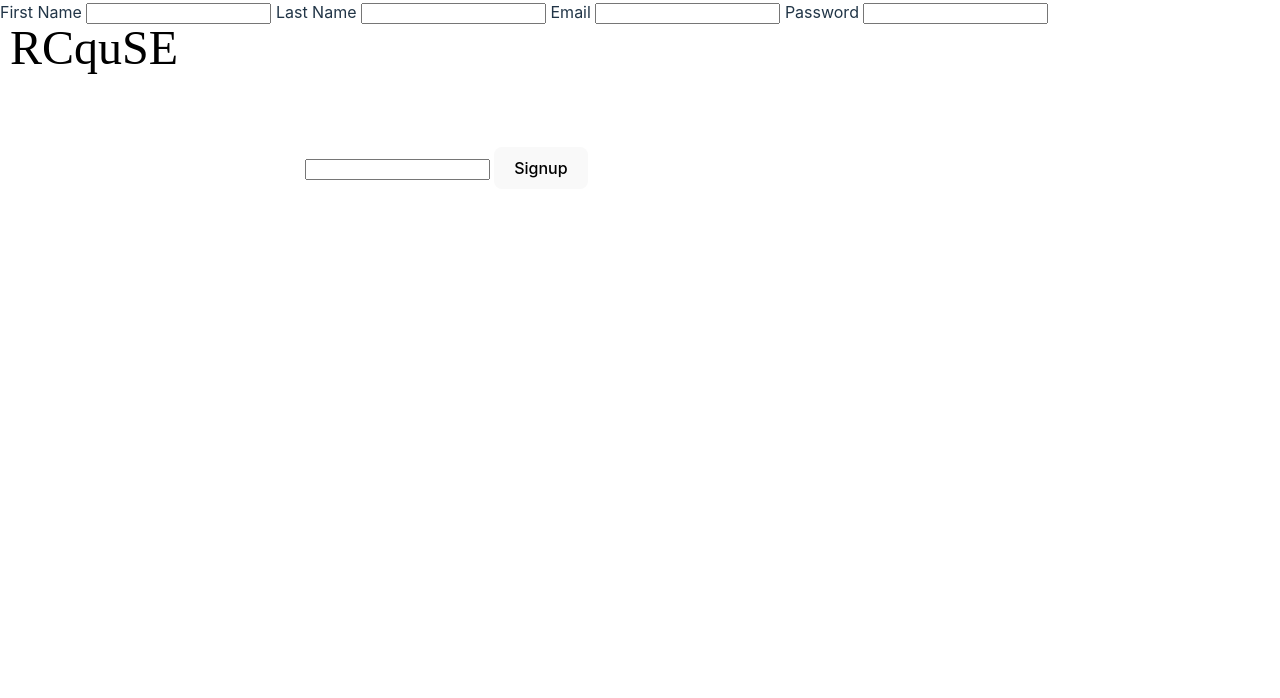
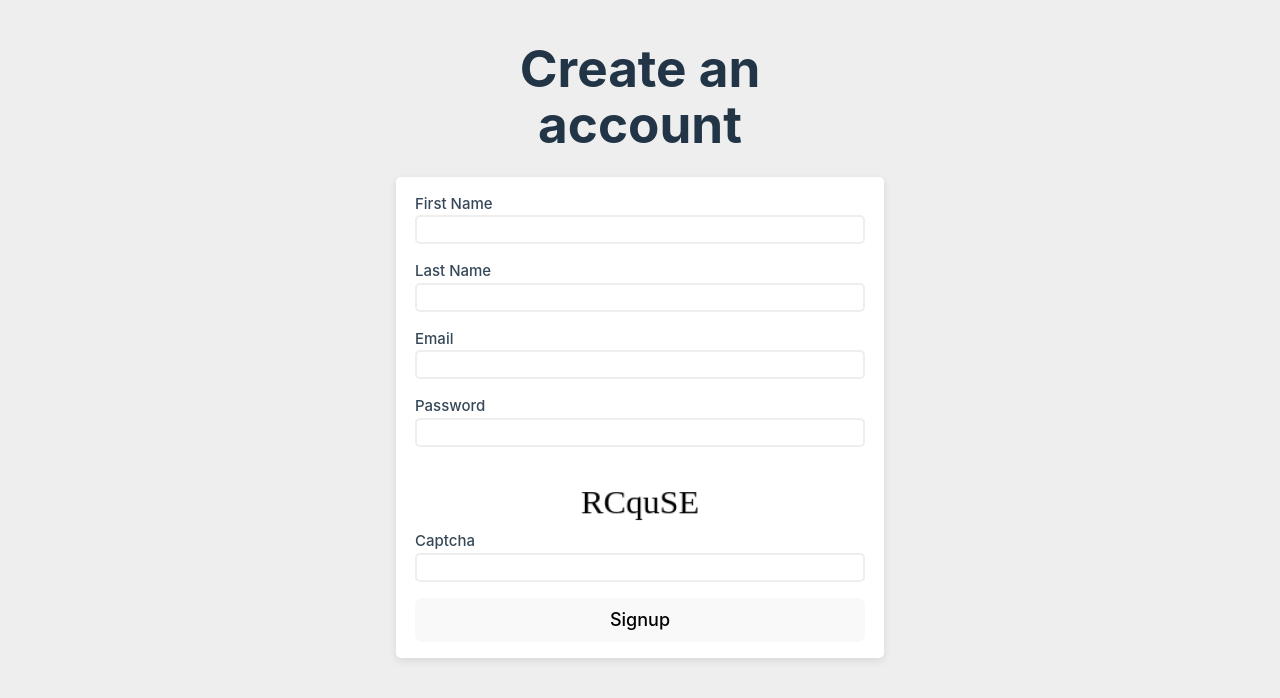
Before and after one commit to madebyaman/are-you-human, a website built with Vite: page index.html in a window 1280 px wide. Built offline with nearby package versions, Linux system fonts and the light colour scheme.

Commit message:
styling 💅🏼

```diff
--- a/index.html
+++ b/index.html
@@ -7,25 +7,21 @@
     <title>Vite + TS</title>
   </head>
   <body>
+    <div class="heading">
+      <h1>Create an account</h1>
+    </div>
     <form class="signup-form">
-      <label>
-        First Name
-        <input type="text" name="firstName" />
-      </label>
-      <label>
-        Last Name
-        <input type="text" name="lastName" />
-      </label>
-      <label>
-        Email
-        <input type="email" name="email" />
-      </label>
-      <label>
-        Password
-        <input type="password" name="password" />
-      </label>
-      <canvas id="captcha"></canvas>
-      <input type="text" name="captcha" />
+      <label for="firstName"> First Name </label>
+      <input type="text" name="firstName" id="firstName" />
+      <label for="lastName"> Last Name </label>
+      <input type="text" name="lastName" id="lastName" />
+      <label htmlFor="email"> Email </label>
+      <input type="email" id="email" name="email" />
+      <label for="password"> Password </label>
+      <input type="password" id="password" name="password" />
+      <canvas id="captcha" width="400px" height="60px"></canvas>
+      <label for="captcha">Captcha</label>
+      <input type="text" name="captcha" id="captcha" required />
       <button type="submit">Signup</button>
     </form>
     <script type="module" src="/src/main.ts"></script>
--- a/src/main.ts
+++ b/src/main.ts
@@ -30,8 +30,10 @@ function draw() {
   if (captcha && captcha instanceof HTMLCanvasElement) {
     const ctx = captcha.getContext('2d');
     if (!ctx) return;
-    ctx.font = '48px serif';
-    ctx.fillText(randomCaptcha, 10, 40);
+    const x = captcha.width / 2;
+    ctx.font = '30px serif';
+    ctx.textAlign = 'center';
+    ctx.fillText(randomCaptcha, x, 45);
   }
 }
 draw();
--- a/src/style.css
+++ b/src/style.css
@@ -3,6 +3,8 @@
   font-size: 16px;
   line-height: 24px;
   font-weight: 400;
+  --form-bg: #777;
+  --input-border-color: #555;
 
   color-scheme: light dark;
   color: rgba(255, 255, 255, 0.87);
@@ -31,6 +33,9 @@ body {
 h1 {
   font-size: 3.2em;
   line-height: 1.1;
+  text-align: center;
+  max-width: 450px;
+  margin: 2.5rem auto 1.5rem;
 }
 
 button {
@@ -52,10 +57,44 @@ button:focus-visible {
   outline: 4px auto -webkit-focus-ring-color;
 }
 
+.signup-form {
+  display: flex;
+  flex-direction: column;
+  padding: 1rem 1.2rem;
+  background-color: var(--form-bg);
+  max-width: 450px;
+  margin: 0 auto;
+  border-radius: 5px;
+  box-shadow: 0 3px 9px rgba(0, 0, 0, 0.09);
+  font-size: 18px;
+  line-height: 1.5;
+}
+
+.signup-form label {
+  font-size: 15px;
+  font-weight: 500;
+  opacity: 0.9;
+}
+
+.signup-form input {
+  margin-bottom: 1rem;
+  border-radius: 5px;
+  padding: 5px;
+  border: 2px solid;
+  border-color: var(--input-border-color);
+}
+
+canvas {
+  display: table;
+}
+
+
 @media (prefers-color-scheme: light) {
   :root {
     color: #213547;
-    background-color: #ffffff;
+    background-color: #eee;
+  --form-bg: #fff;
+  --input-border-color: #eee;
   }
   a:hover {
     color: #747bff;
```
